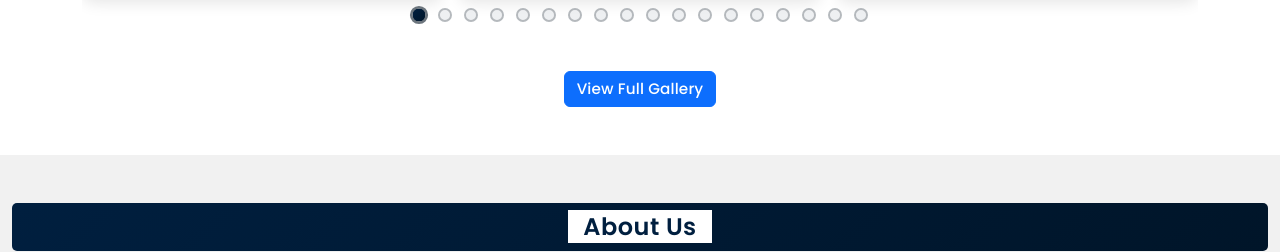
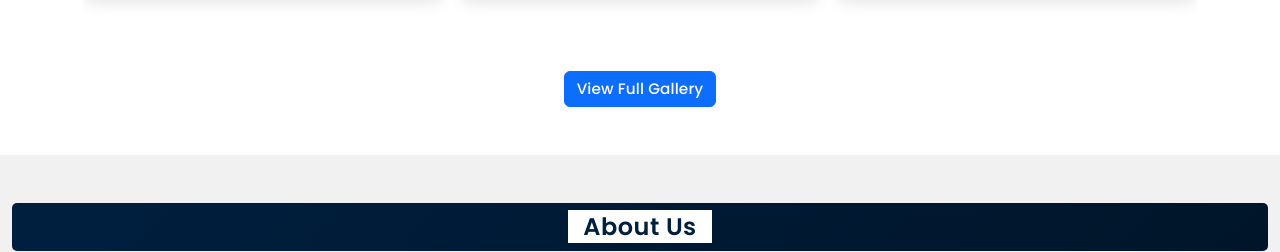
Before and after one commit to UppunuthulaPrashanthGoud/pressclubwelfareworldwidefoundation.org, a PHP site: page /aimamedia/index.php in a window 1280 px wide. Shown: the part 2815-3067 px from the top of the page. Run offline with PHP 8.4, Linux system fonts and the light colour scheme; data comes from the database, SQL or seed files in the repository; data that the repository does not hold is empty; some libraries are stand-ins or nearby versions.

Commit message:
Remove overflowing carousel indicators from gallery section

```diff
--- a/includes/gallery-section.php
+++ b/includes/gallery-section.php
@@ -52,12 +52,7 @@
                     <span class="carousel-control-next-icon" aria-hidden="true"></span>
                     <span class="visually-hidden">Next</span>
                 </button>
-                <div class="carousel-indicators">
-                    <?php foreach ($galleryChunksDesktop as $index => $chunk): ?>
-                    <button type="button" data-bs-target="#gallerySectionCarouselDesktop" data-bs-slide-to="<?php echo $index; ?>"
-                            class="<?php echo $index === 0 ? 'active' : ''; ?>" aria-label="Slide <?php echo $index + 1; ?>"></button>
-                    <?php endforeach; ?>
-                </div>
+
                 <?php endif; ?>
             </div>
 
@@ -104,12 +99,7 @@
                     <span class="carousel-control-next-icon" aria-hidden="true"></span>
                     <span class="visually-hidden">Next</span>
                 </button>
-                <div class="carousel-indicators">
-                    <?php foreach ($galleryChunksTablet as $index => $chunk): ?>
-                    <button type="button" data-bs-target="#gallerySectionCarouselTablet" data-bs-slide-to="<?php echo $index; ?>"
-                            class="<?php echo $index === 0 ? 'active' : ''; ?>" aria-label="Slide <?php echo $index + 1; ?>"></button>
-                    <?php endforeach; ?>
-                </div>
+
                 <?php endif; ?>
             </div>
 
@@ -156,12 +146,7 @@
                     <span class="carousel-control-next-icon" aria-hidden="true"></span>
                     <span class="visually-hidden">Next</span>
                 </button>
-                <div class="carousel-indicators">
-                    <?php foreach ($galleryChunksMobile as $index => $chunk): ?>
-                    <button type="button" data-bs-target="#gallerySectionCarouselMobile" data-bs-slide-to="<?php echo $index; ?>"
-                            class="<?php echo $index === 0 ? 'active' : ''; ?>" aria-label="Slide <?php echo $index + 1; ?>"></button>
-                    <?php endforeach; ?>
-                </div>
+
                 <?php endif; ?>
             </div>
 
@@ -202,13 +187,7 @@
                         <span class="carousel-control-next-icon" aria-hidden="true"></span>
                         <span class="visually-hidden">Next</span>
                     </button>
-                    <div class="carousel-indicators">
-                        <?php foreach ($gallery_images as $index => $image): ?>
-                        <button type="button" data-bs-target="#galleryCarousel" data-bs-slide-to="<?php echo $index; ?>"
-                                <?php echo $index === 0 ? 'class="active" aria-current="true"' : ''; ?>
-                                aria-label="Slide <?php echo $index + 1; ?>"></button>
-                        <?php endforeach; ?>
-                    </div>
+
                 </div>
             </div>
             <div class="modal-footer border-0 justify-content-center">
@@ -303,24 +282,7 @@
     transform: translateY(-50%) scale(1.1);
 }
 
-.carousel-indicators {
-    bottom: -15px;
-}
 
-.carousel-indicators [data-bs-target] {
-    width: 10px;
-    height: 10px;
-    border-radius: 50%;
-    background-color: #dee2e6;
-    border: 2px solid #6c757d;
-    margin: 0 6px;
-    transition: all 0.3s ease;
-}
-
-.carousel-indicators [data-bs-target].active {
-    background: var(--gradient-primary, #0d6efd);
-    transform: scale(1.3);
-}
 
 .modal-gallery-image-section {
     max-height: 75vh;
```
